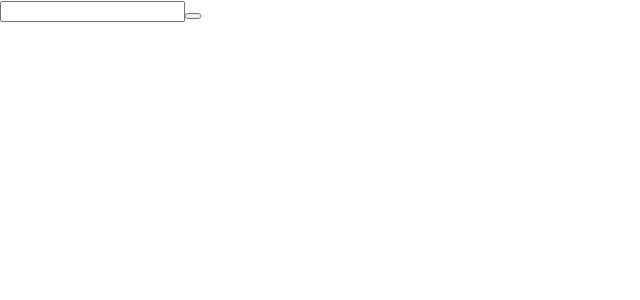
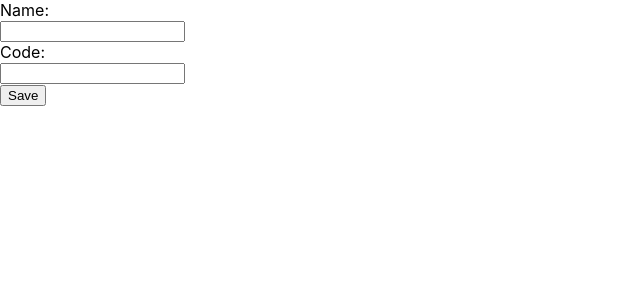
Before and after one commit to kapit4n/react-2reg, a React (Create React App) app: page / in a window 1280 px wide. Shown: the top 300 px of the page, without its empty margins (0-640 px from the left). Built offline with nearby package versions, Linux system fonts and the light colour scheme.

Commit message:
Adding reux library and updated Product comp

```diff
--- a/package.json
+++ b/package.json
@@ -5,7 +5,9 @@
   "dependencies": {
     "react": "^16.6.3",
     "react-dom": "^16.6.3",
-    "react-scripts": "2.1.1"
+    "react-redux": "^5.1.1",
+    "react-scripts": "2.1.1",
+    "redux": "^4.0.1"
   },
   "scripts": {
     "start": "react-scripts start",
--- a/src/comps/Product.js
+++ b/src/comps/Product.js
@@ -3,8 +3,14 @@ import PropTypes from "prop-types";
 
 const Product = ({ onSave, onChangeName, onChangeCode }) => (
   <div>
+    Name:
+    <br />
     <input onChange={onChangeName} />
-    <button onClick={onSave} />
+    <br />
+    Code:
+    <br />
+    <input onChange={onChangeCode} /> <br />
+    <button onClick={onSave}>Save</button>
   </div>
 );
 
--- a/src/containers/ProductRegister.js
+++ b/src/containers/ProductRegister.js
@@ -12,6 +12,14 @@ const mapDispathcToProps = dispatch => {
   return {
     onSave: id => {
       dispatch(onSave(id));
+    },
+
+    onChangeName: event => {
+      console.log(event.target.value);
+    },
+
+    onChangeCode: event => {
+      console.log(event.target.value);
     }
   };
 };
```
